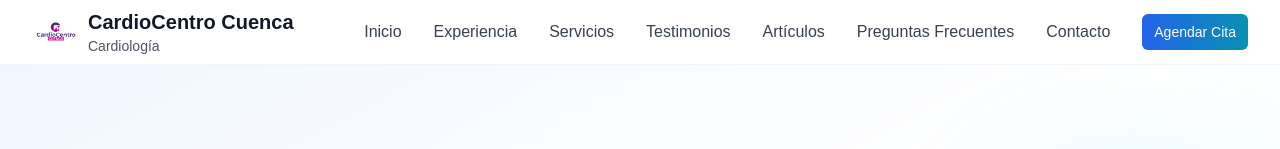
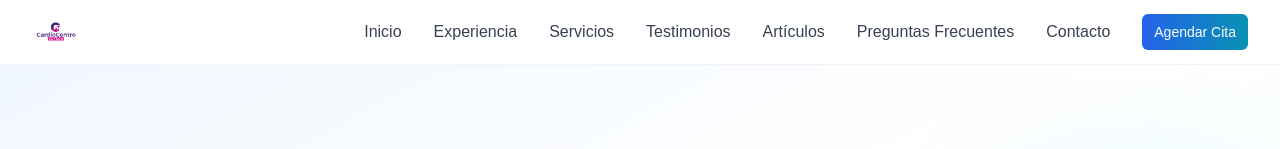
Before and after one commit to Irwingduran/ws-cardiocentro-cuenca, a Next.js app: page / in a window 1280 px wide. Shown: the top 149 px of the page. Built offline with nearby package versions, Linux system fonts and the light colour scheme.

Commit message:
update logo header.tsx

```diff
--- a/components/header.tsx
+++ b/components/header.tsx
@@ -32,10 +32,6 @@ export function Header() {
                 height={40}
                 className="h-10 w-10 object-contain"
               />
-            </div>
-            <div>
-              <h1 className="text-xl font-bold text-gray-900">CardioCentro Cuenca</h1>
-              <p className="text-sm text-gray-600">Cardiología</p>
             </div>
           </div>
 
```
